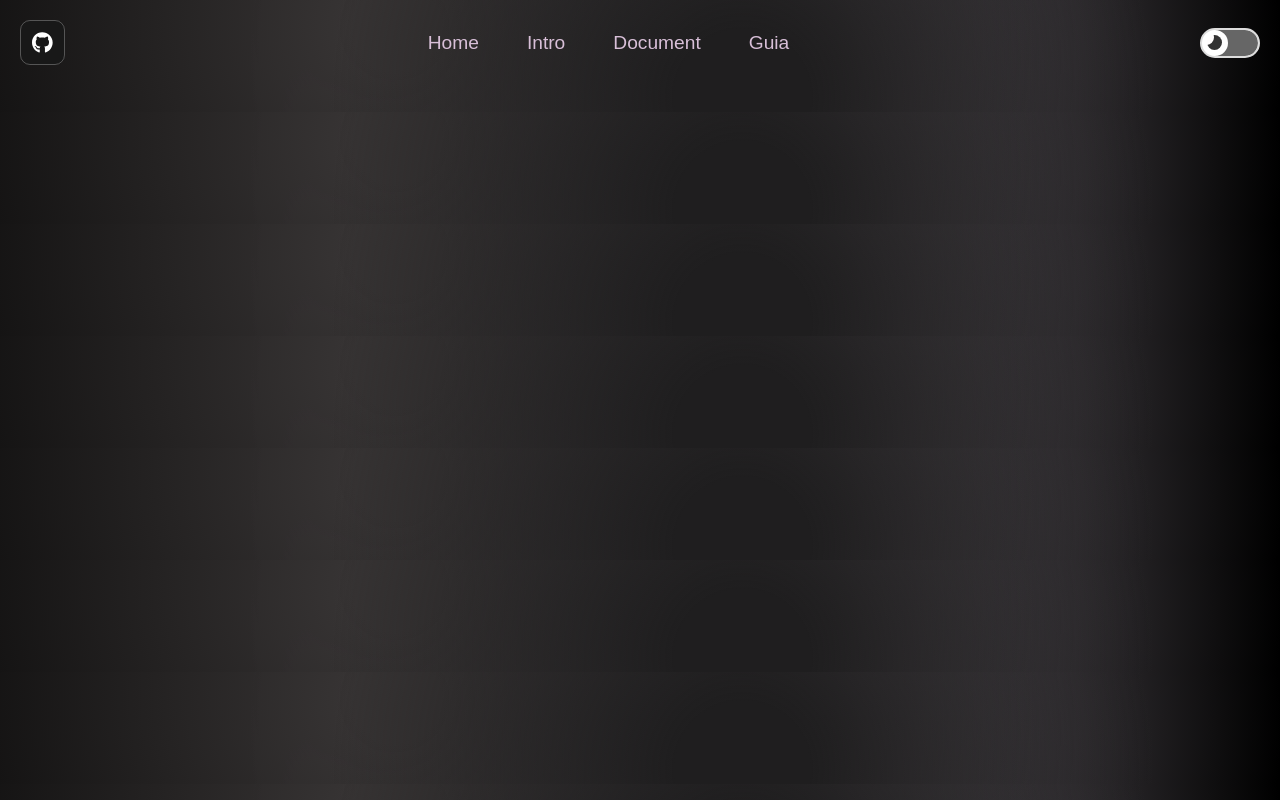
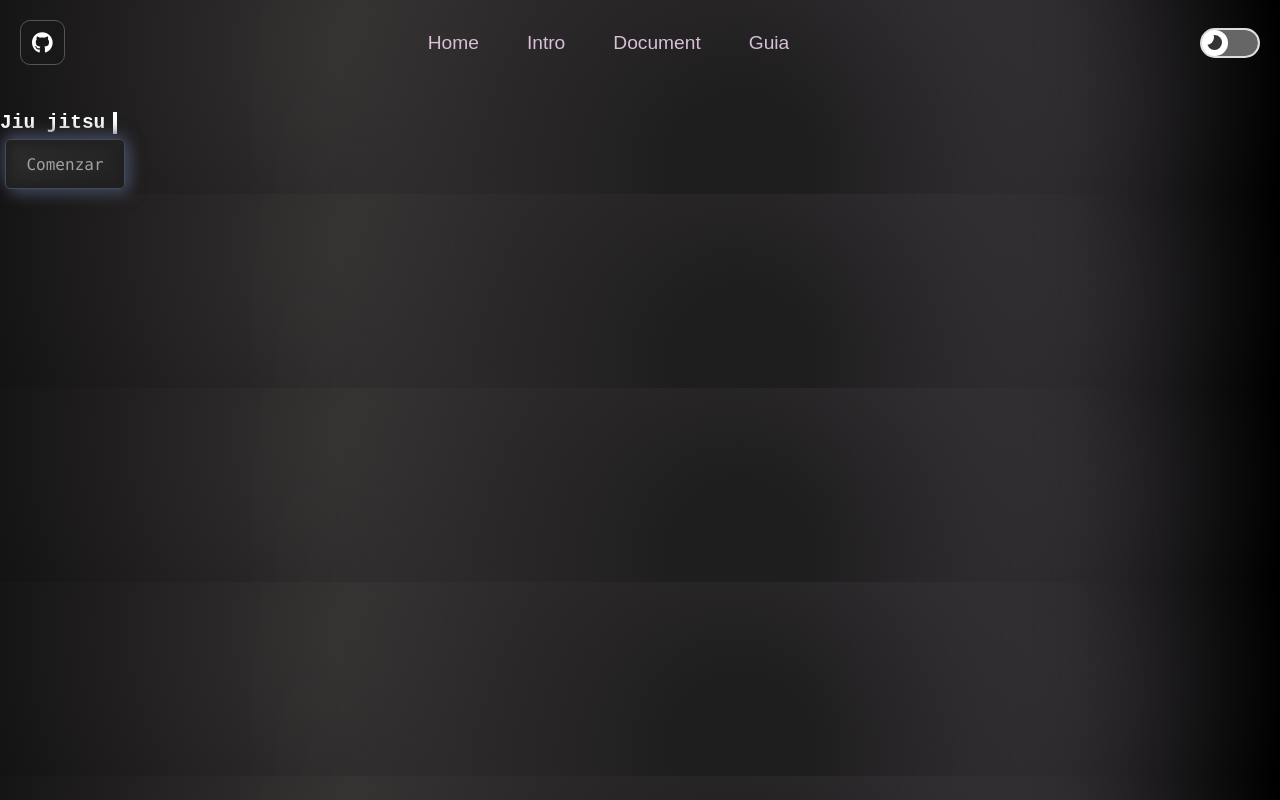
Before and after one commit to Thiago-geek/Web-bjj, a plain HTML site: page index.html in a window 1280 px wide. Drawn offline with Linux system fonts and the light colour scheme.

Commit message:
section nueva

```diff
--- a/index.css
+++ b/index.css
@@ -346,3 +346,71 @@ a:hover {
     background-color: rgba(156, 156, 156, 0.466);
     backdrop-filter: blur(4px);
   }
+
+
+  .jiu {
+    display: flex;
+    font-family: monospace;
+    white-space: nowrap;
+    border-right: 4px solid white; /* Asegurar que sea visible */
+    width: 9ch;
+    color: white;
+    animation: typing 2s steps(9) forwards,
+               blink 0.5s infinite step-end;
+    overflow: hidden;
+  }
+
+  @keyframes typing {
+    from { width: 0; }
+    to { width: 10ch; }
+  }
+
+  @keyframes blink {
+    50% { border-color: transparent; }
+  }
+
+
+
+
+
+.btn {
+    height: 50px;
+    margin: 5px;
+    width: 120px;
+    background: #333;
+    -webkit-box-pack: center;
+    -ms-flex-pack: center;
+    justify-content: center;
+    cursor: pointer;
+    -webkit-box-align: center;
+    -ms-flex-align: center;
+    align-items: center;
+    font-family: Consolas, Courier New, monospace;
+    border: solid #404c5d 1px;
+    font-size: 16px;
+    color: rgb(161, 161, 161);
+    -webkit-transition: 500ms;
+    transition: 500ms;
+    border-radius: 5px;
+    background: linear-gradient(145deg, #2e2d2d, #212121);
+    -webkit-box-shadow: -1px -5px 15px #41465b, 5px 5px 15px #41465b,
+      inset 5px 5px 10px #212121, inset -5px -5px 10px #212121;
+    box-shadow: -1px -5px 15px #41465b, 5px 5px 15px #41465b,
+      inset 5px 5px 10px #212121, inset -5px -5px 10px #212121;
+  }
+
+  button:hover {
+    -webkit-box-shadow: 1px 1px 13px #20232e, -1px -1px 13px #545b78;
+    box-shadow: 1px 1px 13px #20232e, -1px -1px 13px #545b78;
+    color: #d6d6d6;
+    -webkit-transition: 500ms;
+    transition: 500ms;
+  }
+
+  button:active {
+    -webkit-box-shadow: 1px 1px 13px #20232e, -1px -1px 33px #545b78;
+    box-shadow: 1px 1px 13px #20232e, -1px -1px 33px #545b78;
+    color: #d6d6d6;
+    -webkit-transition: 100ms;
+    transition: 100ms;
+}
--- a/index.html
+++ b/index.html
@@ -8,7 +8,7 @@
     <title>Jiu jitsu</title>
 </head>
 <body>
-
+<main>
     <header>
         <nav>
             <ul class="nav-ul">
@@ -40,14 +40,17 @@
         </nav>
     </header>
 
+<section class="section-1">
+    <h1 class="jiu">Jiu jitsu</h1>
+    <div>
+        <!-- From Uiverse.io by Kabak -->
+<button class="btn">Comenzar</button>
 
-    <section>
-        <div>
-
-        </div>
-    </section>
+    </div>
+</section>
 
 
 
+</main>
 </body>
 </html>
```
